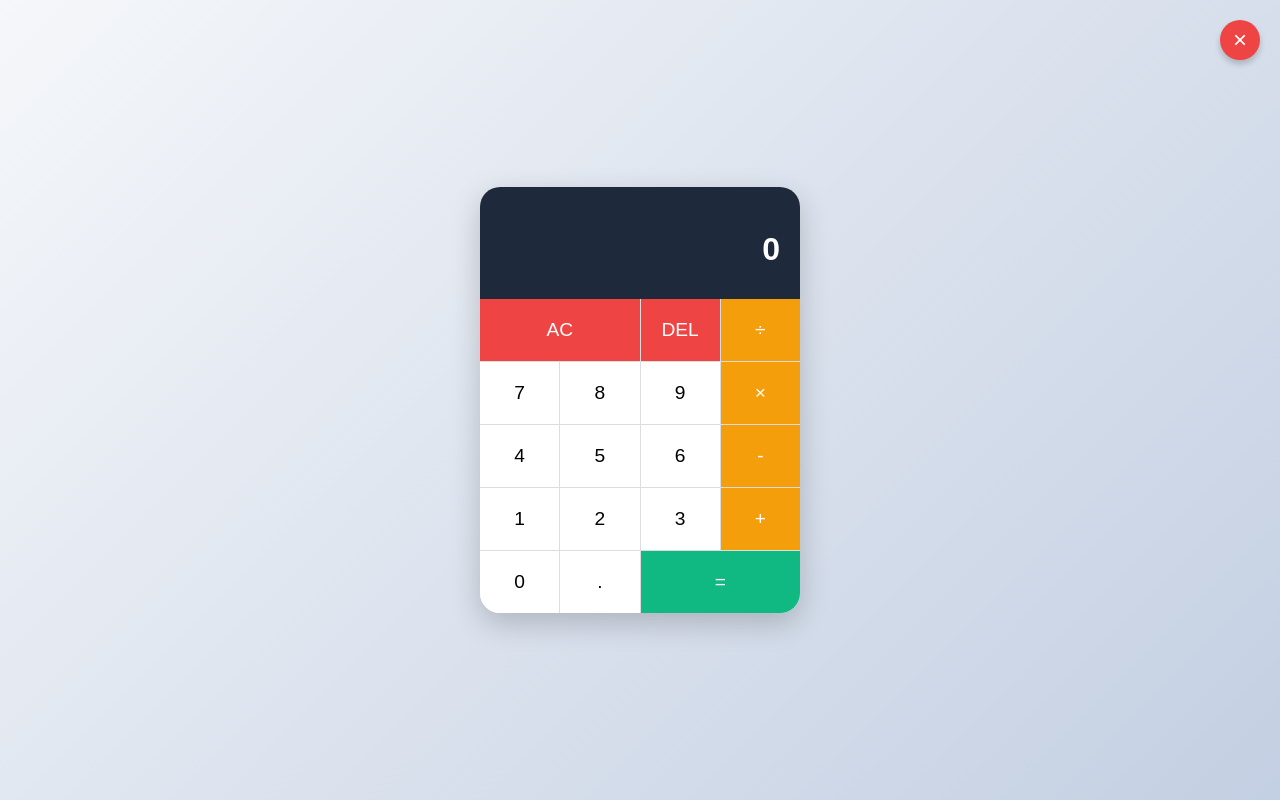
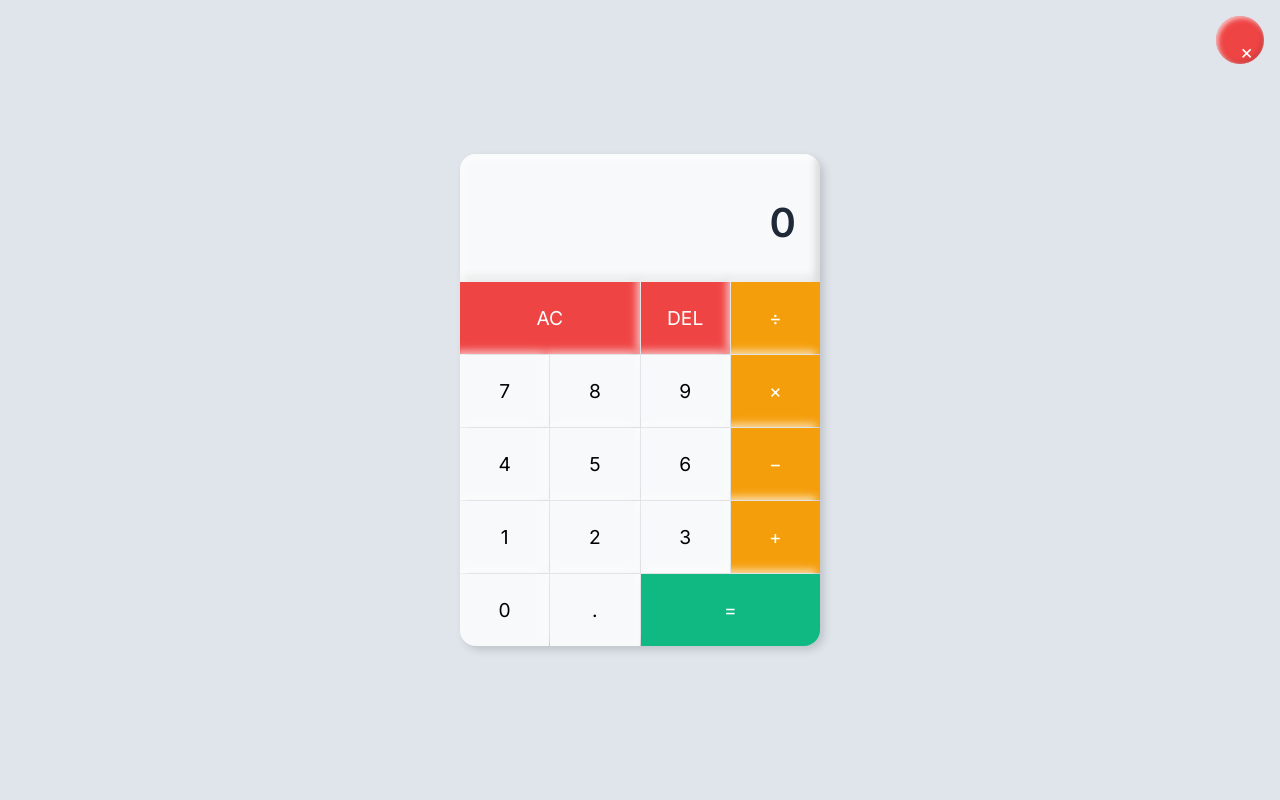
Before and after one commit to realamar/final, a website: page calculator.html in a window 1280 px wide. Both pictures are taken after a click on the button "AC". Drawn offline with Linux system fonts and the light colour scheme.

Commit message:
Update calculator.html

```diff
--- a/calculator.html
+++ b/calculator.html
@@ -2,145 +2,131 @@
 <html lang="en">
 <head>
   <meta charset="UTF-8">
-    <meta name="viewport" content="width=device-width, initial-scale=1.0">
+  <meta name="viewport" content="width=device-width, initial-scale=1">
   <title>Calculator</title>
+  <!-- Inter font for modern look -->
+  <link href="https://fonts.googleapis.com/css2?family=Inter:wght@300;400;600;700&display=swap" rel="stylesheet">
   <style>
+    /* CSS VARIABLES */
+    :root {
+      --bg: #e0e5ec;
+      --panel: #f8f9fa;
+      --text: #1f2937;
+      --text-muted: #6b7280;
+      --accent: #10b981;
+      --accent-hover: #34d399;
+      --operator: #f59e0b;
+      --operator-hover: #fbbf24;
+      --danger: #ef4444;
+      --shadow-light: rgba(255,255,255,0.7);
+      --shadow-dark: rgba(0,0,0,0.15);
+      --font: 'Inter', Arial, sans-serif;
+    }
+
+    /* GLOBAL RESET */
     * {
-            margin: 0;
-            padding: 0;
-            box-sizing: border-box;
-            font-family: 'Arial', sans-serif;
+      margin: 0; padding: 0; box-sizing: border-box;
+      font-family: var(--font);
     }
 
     body {
-            display: flex;
-            justify-content: center;
-            align-items: center;
-            min-height: 100vh;
-            background: linear-gradient(135deg, #f5f7fa 0%, #c3cfe2 100%);
-            position: relative;
+      display: flex; justify-content: center; align-items: center;
+      min-height: 100vh; background: var(--bg);
+      color: var(--text); position: relative;
     }
 
-        /* Close Button */
+    /* CLOSE BUTTON */
     .close-button {
-            position: absolute;
-            top: 20px;
-            right: 20px;
-            background-color: #ef4444;
-            color: white;
-            border: none;
-            border-radius: 50%;
-            width: 40px;
-            height: 40px;
-            font-size: 1.5rem;
-            cursor: pointer;
-            display: flex;
-            align-items: center;
-            justify-content: center;
-            box-shadow: 0 4px 6px rgba(0,0,0,0.2);
-            transition: background-color 0.2s ease, transform 0.2s ease;
+      position: absolute; top: 1rem; right: 1rem;
+      background: var(--danger); color: #fff; border: none;
+      border-radius: 50%; width: 2.5rem; height: 2.5rem;
+      font-size: 1.25rem; cursor: pointer;
+      box-shadow:
+        inset 2px 2px 5px var(--shadow-light),
+        inset -2px -2px 5px var(--shadow-dark);
+      transition: transform .2s, background .2s;
+    }
+    .close-button:hover {
+      background: #dc2626; transform: scale(1.1);
     }
 
-        .close-button:hover {
-            background-color: #dc2626;
-            transform: scale(1.1);
-        }
-
+    /* CALCULATOR PANEL */
     .calculator {
-            width: 320px;
-            background-color: #fff;
-            border-radius: 20px;
-            box-shadow: 0 10px 30px rgba(0, 0, 0, 0.2);
+      width: 360px; border-radius: 1rem;
+      background: var(--panel);
+      box-shadow:
+        inset 8px 8px 16px var(--shadow-light),
+        inset -8px -8px 16px var(--shadow-dark),
+        4px 4px 8px var(--shadow-dark);
       overflow: hidden;
     }
 
     .display {
-            padding: 20px;
-            text-align: right;
-            background-color: #1e293b;
-            color: white;
+      padding: 1.5rem; text-align: right;
+      background: var(--panel);
+      box-shadow:
+        inset 4px 4px 8px var(--shadow-light),
+        inset -4px -4px 8px var(--shadow-dark);
+    }
+    .previous-operand {
+      font-size: 1rem; color: var(--text-muted);
+      min-height: 1.2em;
+    }
+    .current-operand {
+      font-size: 2.5rem; font-weight: 600;
+      min-height: 1.5em; word-wrap: break-word;
     }
 
-        .previous-operand {
-            min-height: 24px;
-            font-size: 1rem;
-            color: rgba(255, 255, 255, 0.7);
-            overflow-wrap: break-word;
-        }
-
-        .current-operand {
-            min-height: 48px;
-            font-size: 2rem;
-            font-weight: bold;
-            overflow-wrap: break-word;
-        }
-
+    /* BUTTON GRID */
     .buttons {
-            display: grid;
-            grid-template-columns: repeat(4, 1fr);
-            gap: 1px;
-            background-color: #ddd;
+      display: grid; grid-template-columns: repeat(4,1fr);
+      gap: 1px; background: var(--bg);
     }
 
     button {
-            border: none;
-            outline: none;
-            padding: 20px;
-            font-size: 1.2rem;
-            cursor: pointer;
-            background-color: #fff;
-            transition: all 0.2s;
+      padding: 1.5rem; font-size: 1.2rem; cursor: pointer;
+      border: none; background: var(--panel);
+      box-shadow:
+        4px 4px 8px var(--shadow-dark),
+        -4px -4px 8px var(--shadow-light);
+      transition: background .2s, transform .1s;
+    }
+    button:hover {
+      background: var(--bg);
+    }
+    button:active {
+      transform: translateY(2px);
+      box-shadow: inset 4px 4px 8px var(--shadow-dark),
+                  inset -4px -4px 8px var(--shadow-light);
     }
 
-        button:hover {
-            background-color: #f0f0f0;
+    /* SPANS */
+    .span-2 { grid-column: span 2; }
+
+    /* OPERATOR BUTTONS */
+    .operator {
+      background: var(--operator); color: #fff;
     }
+    .operator:hover { background: var(--operator-hover); }
 
-        button:active {
-            background-color: #e0e0e0;
+    /* EQUALS BUTTON */
+    .equals {
+      background: var(--accent); color: #fff;
     }
+    .equals:hover { background: var(--accent-hover); }
 
-        .operator {
-            background-color: #f59e0b;
-            color: white;
+    /* CLEAR & DELETE */
+    .clear, .delete {
+      background: var(--danger); color: #fff;
     }
+    .clear:hover, .delete:hover { background: #f87171; }
 
-        .operator:hover {
-            background-color: #fbbf24;
-        }
-
-        .operator:active {
-            background-color: #d97706;
-        }
-
-        .equals {
-            background-color: #10b981;
-            color: white;
-        }
-
-        .equals:hover {
-            background-color: #34d399;
-        }
-
-        .equals:active {
-            background-color: #059669;
-        }
-
-        .clear, .delete {
-            background-color: #ef4444;
-            color: white;
-        }
-
-        .clear:hover, .delete:hover {
-            background-color: #f87171;
-        }
-
-        .clear:active, .delete:active {
-            background-color: #dc2626;
-        }
-
-        .span-2 {
-            grid-column: span 2;
+    /* RESPONSIVE FONT SIZING */
+    @media (max-width: 400px) {
+      .calculator { width: 100%; margin: 1rem; }
+      button { padding: 1rem; font-size: 1rem; }
+      .display { padding: 1rem; }
+      .current-operand { font-size: 2rem; }
     }
   </style>
 </head>
@@ -151,8 +137,8 @@
 
   <div class="calculator">
     <div class="display">
-            <div class="previous-operand" id="previous-operand"></div>
-            <div class="current-operand" id="current-operand">0</div>
+      <div id="previous-operand" class="previous-operand"></div>
+      <div id="current-operand" class="current-operand">0</div>
     </div>
     <div class="buttons">
       <button class="clear span-2" onclick="clearAll()">AC</button>
@@ -167,7 +153,7 @@
       <button onclick="appendNumber('4')">4</button>
       <button onclick="appendNumber('5')">5</button>
       <button onclick="appendNumber('6')">6</button>
-            <button class="operator" onclick="appendOperator('-')">-</button>
+      <button class="operator" onclick="appendOperator('-')">−</button>
 
       <button onclick="appendNumber('1')">1</button>
       <button onclick="appendNumber('2')">2</button>
@@ -181,109 +167,41 @@
   </div>
 
   <script>
-        let currentOperand = '0';
-        let previousOperand = '';
-        let operation = undefined;
-        let resetScreen = false;
+    let current='0', previous='', op, reset=false;
+    const curEl=document.getElementById('current-operand'),
+          prevEl=document.getElementById('previous-operand');
 
-        const currentOperandElement = document.getElementById('current-operand');
-        const previousOperandElement = document.getElementById('previous-operand');
-
-        function appendNumber(number) {
-            if (currentOperand === '0' || resetScreen) {
-                currentOperand = '';
-                resetScreen = false;
+    function appendNumber(n){
+      if(curEl.innerText==='0'||reset){ curEl.innerText=''; reset=false; }
+      if(n==='.' && curEl.innerText.includes('.')) return;
+      curEl.innerText+=n;
     }
-            if (number === '.' && currentOperand.includes('.')) return;
-            currentOperand += number;
-            updateDisplay();
+    function appendOperator(o){
+      if(!curEl.innerText) return;
+      if(previous) calculate();
+      op=o; previous=curEl.innerText; curEl.innerText='';
     }
-
-        function appendOperator(operator) {
-            if (currentOperand === '') return;
-            if (previousOperand !== '') {
-                calculate();
+    function calculate(){
+      const a=parseFloat(previous), b=parseFloat(curEl.innerText);
+      if(isNaN(a)||isNaN(b)) return;
+      let res= op==='+'?a+b:op==='-'?a-b:op==='*'?a*b:op==='/'?a/b:0;
+      curEl.innerText=res; previous=''; op=undefined; reset=true;
     }
-            operation = operator;
-            previousOperand = currentOperand;
-            currentOperand = '';
-            updateDisplay();
+    function clearAll(){ curEl.innerText='0'; prevEl.innerText=''; previous=''; op=undefined;}
+    function deleteLast(){
+      curEl.innerText=curEl.innerText.slice(0,-1)||'0';
     }
-
-        function calculate() {
-            let computation;
-            const prev = parseFloat(previousOperand);
-            const current = parseFloat(currentOperand);
-
-            if (isNaN(prev) || isNaN(current)) return;
-
-            switch (operation) {
-                case '+':
-                    computation = prev + current;
-                    break;
-                case '-':
-                    computation = prev - current;
-                    break;
-                case '*':
-                    computation = prev * current;
-                    break;
-                case '/':
-                    computation = prev / current;
-                    break;
-                default:
-                    return;
-            }
-
-            currentOperand = computation.toString();
-            operation = undefined;
-            previousOperand = '';
-            resetScreen = true;
-            updateDisplay();
-        }
-
-        function clearAll() {
-            currentOperand = '0';
-            previousOperand = '';
-            operation = undefined;
-            updateDisplay();
-        }
-
-        function deleteLast() {
-            if (currentOperand.length === 1 || (currentOperand.length === 2 && currentOperand.startsWith('-'))) {
-                currentOperand = '0';
-            } else {
-                currentOperand = currentOperand.slice(0, -1);
-            }
-            updateDisplay();
-        }
-
-        function updateDisplay() {
-            currentOperandElement.innerText = currentOperand;
-            if (operation != null) {
-                previousOperandElement.innerText = `${previousOperand} ${operation}`;
-            } else {
-                previousOperandElement.innerText = previousOperand;
-            }
-        }
-
-        function goBack() {
-            window.history.back();
-        }
-
-        // Keyboard support
-        document.addEventListener('keydown', (e) => {
-            if (e.key >= '0' && e.key <= '9') appendNumber(e.key);
-            else if (e.key === '.') appendNumber('.');
-            else if (e.key === '+' || e.key === '-' || e.key === '*' || e.key === '/') {
-                appendOperator(e.key);
-            }
-            else if (e.key === 'Enter' || e.key === '=') {
-                e.preventDefault();
-                calculate();
-            }
-            else if (e.key === 'Escape') clearAll();
-            else if (e.key === 'Backspace') deleteLast();
+    function updatePrev(){ prevEl.innerText= previous? previous+' '+op : ''; }
+    document.querySelectorAll('.operator').forEach(b=>b.addEventListener('click', updatePrev));
+    document.addEventListener('keydown', e=>{
+      if(/[0-9]/.test(e.key)) appendNumber(e.key);
+      if(e.key==='.') appendNumber('.');
+      if(/[\+\-\*\/]/.test(e.key)){ appendOperator(e.key); updatePrev(); }
+      if(e.key==='Enter'){ e.preventDefault(); calculate(); }
+      if(e.key==='Backspace') deleteLast();
+      if(e.key==='Escape') clearAll();
     });
+    function goBack(){ window.history.back(); }
   </script>
 </body>
 </html>
```
Lines whose indentation alone changed are shown as unchanged.
